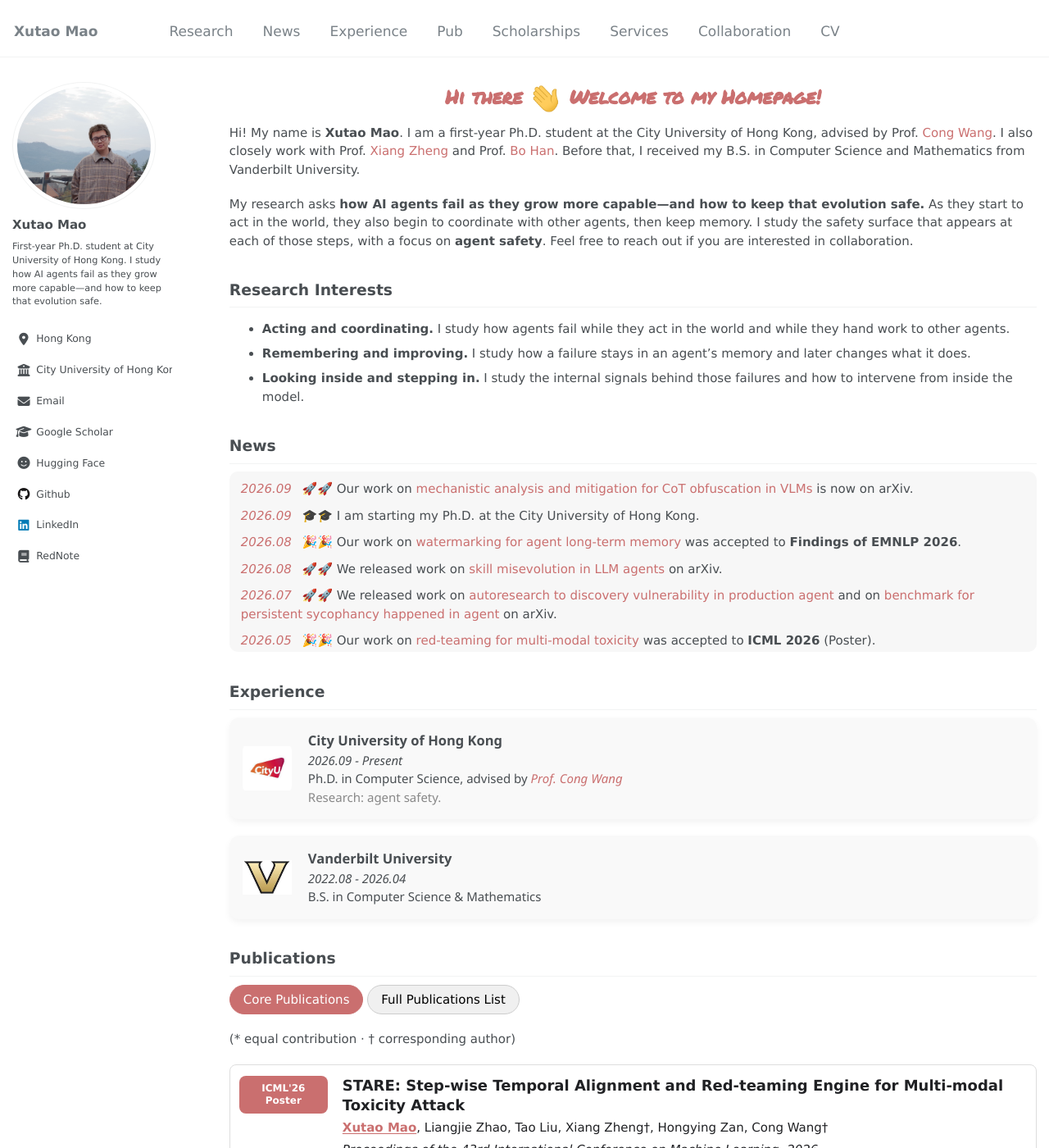
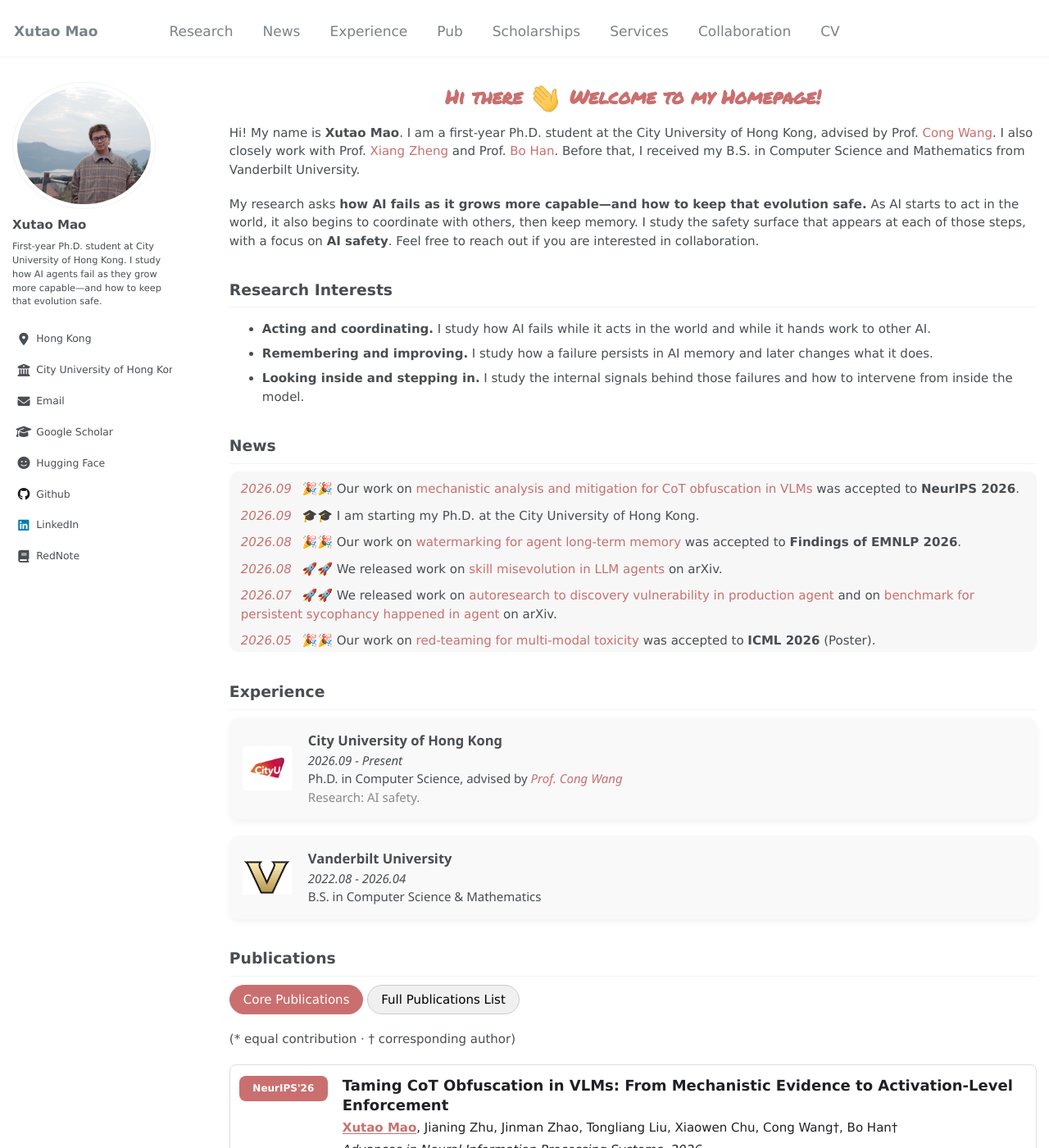
Before and after one commit to henrymao2004/henrymao2004.github.io, a Jekyll site: the page built from _pages/about.md, in a window 1280 px wide and 1400 px high. Shown: the whole window at 82% size. Built offline with Jekyll 4.4.1, drawn with Linux system fonts in a browser that asks for light colours; some web fonts are replaced; some of the changed text lies outside the part shown.

Commit message:
Update wording to AI safety, add TAME as NeurIPS 2026
- Replace "agent" with "AI" in research description, interests,
  experience, and collaboration sections
- Update TAME news from arXiv to NeurIPS 2026 acceptance
- Add TAME as first core publication with NeurIPS'26 venue
- Move TAME to top of full publications list with code link

Co-Authored-By: Claude Opus 4.6 <noreply@anthropic.com>

```diff
--- a/_pages/about.md
+++ b/_pages/about.md
@@ -11,19 +11,19 @@ redirect_from:
 
 Hi! My name is **Xutao Mao**. I am a first-year Ph.D. student at the City University of Hong Kong, advised by Prof. [Cong Wang](https://www.cs.cityu.edu.hk/~congwang/). I also closely work with Prof. [Xiang Zheng](https://x-zheng16.github.io) and Prof. [Bo Han](https://bhanml.github.io/). Before that, I received my B.S. in Computer Science and Mathematics from Vanderbilt University.
 
-My research asks **how AI agents fail as they grow more capable—and how to keep that evolution safe.** As they start to act in the world, they also begin to coordinate with other agents, then keep memory. I study the safety surface that appears at each of those steps, with a focus on **agent safety**. Feel free to reach out if you are interested in collaboration.
+My research asks **how AI fails as it grows more capable—and how to keep that evolution safe.** As AI starts to act in the world, it also begins to coordinate with others, then keep memory. I study the safety surface that appears at each of those steps, with a focus on **AI safety**. Feel free to reach out if you are interested in collaboration.
 
 Research Interests
 ------------------
-- **Acting and coordinating.** I study how agents fail while they act in the world and while they hand work to other agents.
-- **Remembering and improving.** I study how a failure stays in an agent's memory and later changes what it does.
+- **Acting and coordinating.** I study how AI fails while it acts in the world and while it hands work to other AI.
+- **Remembering and improving.** I study how a failure persists in AI memory and later changes what it does.
 - **Looking inside and stepping in.** I study the internal signals behind those failures and how to intervene from inside the model.
 
 News
 ---------------
 <div class="news-box">
   <ul class="news-list">
-<li><span class="news-date"><em>2026.09</em></span> 🚀🚀 Our work on <a href="https://arxiv.org/abs/2609.24243" target="_blank">mechanistic analysis and mitigation for CoT obfuscation in VLMs</a> is now on arXiv.</li>
+<li><span class="news-date"><em>2026.09</em></span> 🎉🎉 Our work on <a href="https://arxiv.org/abs/2609.24243" target="_blank">mechanistic analysis and mitigation for CoT obfuscation in VLMs</a> was accepted to <strong>NeurIPS 2026</strong>.</li>
 <li><span class="news-date"><em>2026.09</em></span> 🎓🎓 I am starting my Ph.D. at the City University of Hong Kong.</li>
 <li><span class="news-date"><em>2026.08</em></span> 🎉🎉 Our work on <a href="https://arxiv.org/abs/2605.25002" target="_blank">watermarking for agent long-term memory</a> was accepted to <strong>Findings of EMNLP 2026</strong>.</li>
 <li><span class="news-date"><em>2026.08</em></span> 🚀🚀 We released work on <a href="https://arxiv.org/abs/2608.12851" target="_blank">skill misevolution in LLM agents</a> on arXiv.</li>
@@ -44,7 +44,7 @@ Experience
           <strong>City University of Hong Kong</strong><br>
           <em>2026.09 - Present</em><br>
           Ph.D. in Computer Science, advised by <a href="https://www.cs.cityu.edu.hk/~congwang/"><em>Prof. Cong Wang</em></a><br>
-          <span style="color:#888;">Research: agent safety.</span>
+          <span style="color:#888;">Research: AI safety.</span>
       </div>
   </div>
 
@@ -67,6 +67,21 @@ Publications
 (* equal contribution · &dagger; corresponding author)
 
 <div id="core-publications" class="publication-view" data-publication-view="core">
+
+<div class="publication-card" data-category="all">
+  <div class="pub-entry">
+    <div class="pub-venue-pill">NeurIPS'26</div>
+    <div class="pub-entry-body">
+      <strong class="pub-entry-title">Taming CoT Obfuscation in VLMs: From Mechanistic Evidence to Activation-Level Enforcement</strong>
+      <span class="pub-entry-authors"><strong>Xutao Mao</strong>, Jianing Zhu, Jinman Zhao, Tongliang Liu, Xiaowen Chu, Cong Wang&dagger;, Bo Han&dagger;</span>
+      <em class="pub-entry-venue">Advances in Neural Information Processing Systems, 2026</em>
+      <div class="pub-entry-links">
+        <a href="https://arxiv.org/abs/2609.24243" target="_blank">ARXIV</a>
+        <a href="https://github.com/henrymao2004/tame" target="_blank">CODE</a>
+      </div>
+    </div>
+  </div>
+</div>
 
 <div class="publication-card" data-category="all">
   <div class="pub-entry">
@@ -179,29 +194,17 @@ Publications
   </div>
 </div>
 
-{% comment %}
-Temporarily hidden from Core Publications. Remove these Liquid comment tags to restore the Taming card.
-<div class="publication-card" data-category="all">
-  <div style="display: flex; align-items: center;">
-    <div class="pub-media-rotator" data-interval="4000" style="position: relative; width: 320px; height: 180px; margin-right: 20px; border-radius: 8px; overflow: hidden; flex: 0 0 auto;">
-      <img src="images/tame.png" alt="TAME" style="width: 320px; height: 180px; object-fit: contain; display: block; margin: 0 auto;">
-    </div>
-    <div>
-      <strong>Taming CoT Obfuscation in VLMs: From Mechanistic Evidence to Activation-Level Enforcement</strong><br>
-      <i style="font-size: 13px;"><strong>Xutao Mao</strong>, Jianing Zhu, Jinman Zhao, Tongliang Liu, Xiaowen Chu, Cong Wang&dagger;, Bo Han&dagger;</i><br>
-      A mechanistic framework that diagnoses and suppresses chain-of-thought obfuscation in RL-trained VLMs; it improves the transparency and enforceability of model reasoning.
-      <br>
-      <b><i style="color:#83a1c7;">Preprint &nbsp;</i></b>
-    </div>
-  </div>
-</div>
-{% endcomment %}
-
 </div>
 
 
 <div id="full-publications" class="publication-view" data-publication-view="list" hidden>
   <ul class="full-publication-list">
+    <li id="tame-paper">
+      <span class="pub-list-badge">NeurIPS 2026</span>
+      <span class="pub-list-title">Taming CoT Obfuscation in VLMs: From Mechanistic Evidence to Activation Enforcement</span><br>
+      <span class="pub-list-authors"><strong>Xutao Mao</strong>, Jianing Zhu, Jinman Zhao, Tongliang Liu, Xiaowen Chu, Cong Wang&dagger;, Bo Han&dagger;</span>
+      <span class="pub-list-links"><a href="https://arxiv.org/abs/2609.24243" target="_blank">[arXiv]</a><a href="https://github.com/henrymao2004/tame" target="_blank">[code]</a></span>
+    </li>
     <li>
       <span class="pub-list-badge">EMNLP 2026 Findings</span>
       <span class="pub-list-title">MemMark: State-Evolution Attribution Watermarking for Agent Long-Term Memory Systems</span><br>
@@ -238,12 +241,6 @@ Temporarily hidden from Core Publications. Remove these Liquid comment tags to r
       <span class="pub-list-title">Agents Don't Just Agree, They Remember: Benchmarking Persistent Sycophancy in Stateful Personal Agents</span><br>
       <span class="pub-list-authors"><strong>Xutao Mao</strong>*, Liangjie Zhao*, Leyao Wang, Rui Qian, Qiang Huang, Wentao Wang, Bo Han&dagger;, Xiang Zheng&dagger;, Cong Wang&dagger;</span>
       <span class="pub-list-links"><a href="https://arxiv.org/abs/2607.10526" target="_blank">[arXiv]</a><a href="https://github.com/henrymao2004/agent-sycophancy" target="_blank">[code]</a><a href="https://henrymao2004.github.io/agent-sycophancy/" target="_blank">[project]</a><a href="https://huggingface.co/datasets/sevens2004/pasb" target="_blank">[dataset]</a></span>
-    </li>
-    <li id="tame-paper">
-      <span class="pub-list-badge">Preprint</span>
-      <span class="pub-list-title">Taming CoT Obfuscation in VLMs: From Mechanistic Evidence to Activation Enforcement</span><br>
-      <span class="pub-list-authors"><strong>Xutao Mao</strong>, Jianing Zhu, Jinman Zhao, Tongliang Liu, Xiaowen Chu, Cong Wang&dagger;, Bo Han&dagger;</span>
-      <span class="pub-list-links"><a href="https://arxiv.org/abs/2609.24243" target="_blank">[arXiv]</a></span>
     </li>
     <li>
       <span class="pub-list-badge">Preprint</span>
@@ -286,7 +283,7 @@ Collaboration
 <div class="collaboration-card">
   <div class="collaboration-copy">
     <strong>Let's discuss ideas and build something meaningful together.</strong>
-    <p>I'm always happy to discuss new research ideas and explore potential collaborations, especially around agent safety as agents grow more capable. If our interests overlap, feel free to reach out.</p>
+    <p>I'm always happy to discuss new research ideas and explore potential collaborations, especially around AI safety as AI grows more capable. If our interests overlap, feel free to reach out.</p>
   </div>
   <a class="collaboration-email" href="mailto:xutao.henry.mao@gmail.com" aria-label="Email Xutao Mao at xutao.henry.mao@gmail.com">
     <i class="fas fa-envelope" aria-hidden="true"></i>
```
